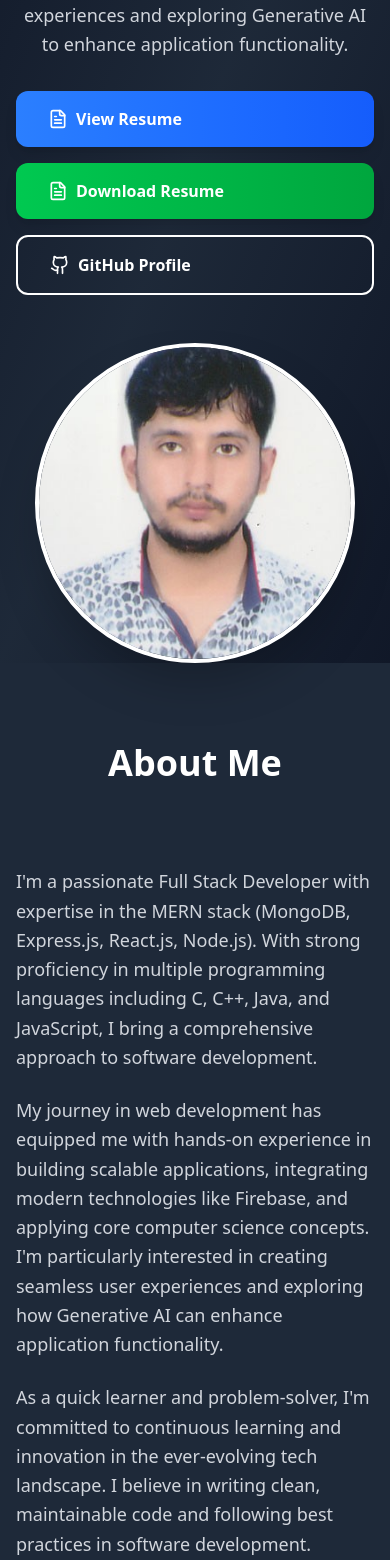
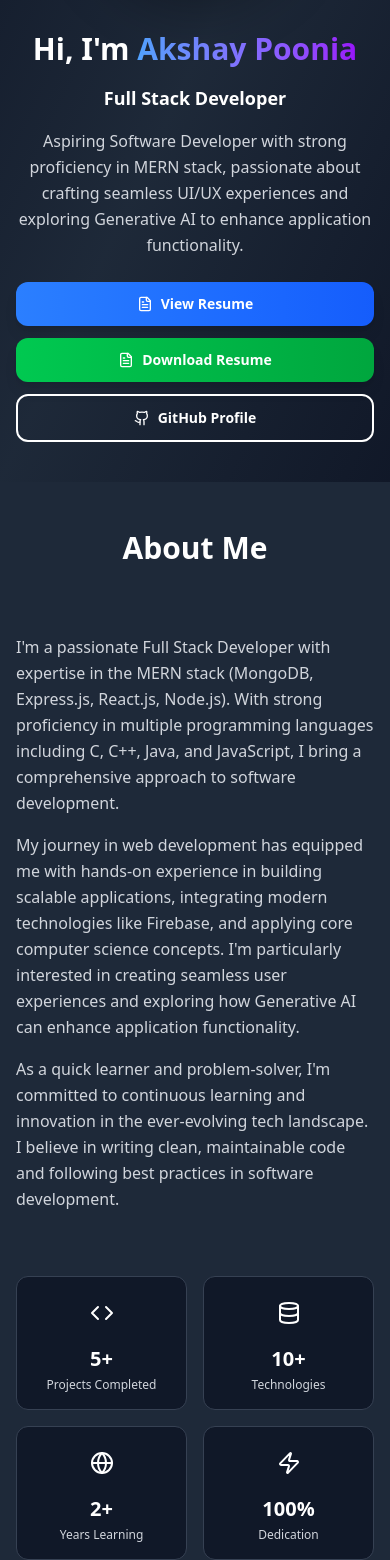
Before and after one commit to akshay12345poonia/Portfolio, a React (Vite) app in the folder portfolio/: page / in a window 390 px wide. Shown: the part 362-1922 px from the top of the page. Built offline with nearby package versions, Linux system fonts and the light colour scheme.

Commit message:
portfolio

```diff
--- a/portfolio/src/components/About.jsx
+++ b/portfolio/src/components/About.jsx
@@ -9,30 +9,30 @@ const About = () => {
   ]
 
   return (
-    <section id="about" className="py-20 bg-gray-800">
+    <section id="about" className="py-12 md:py-16 lg:py-20 bg-gray-800">
       <div className="max-w-7xl mx-auto px-4 sm:px-6 lg:px-8">
-        <div className="text-center mb-16">
-          <h2 className="text-4xl font-bold mb-4">
+        <div className="text-center mb-12 md:mb-16">
+          <h2 className="text-3xl sm:text-4xl lg:text-5xl font-bold mb-4">
             About <span className="text-primary-400">Me</span>
           </h2>
-          <div className="w-24 h-1 bg-gradient-to-r from-primary-400 to-primary-600 mx-auto"></div>
+          <div className="w-16 sm:w-20 md:w-24 h-1 bg-gradient-to-r from-primary-400 to-primary-600 mx-auto"></div>
         </div>
 
-        <div className="grid grid-cols-1 lg:grid-cols-3 gap-12 items-center">
+        <div className="grid grid-cols-1 lg:grid-cols-3 gap-8 md:gap-12 items-start">
           {/* Text Content */}
-          <div className="lg:col-span-2 space-y-6">
-            <p className="text-lg text-gray-300 leading-relaxed">
+          <div className="lg:col-span-2 space-y-4 md:space-y-6">
+            <p className="text-base sm:text-lg md:text-xl text-gray-300 leading-relaxed">
               I'm a passionate Full Stack Developer with expertise in the MERN stack (MongoDB, Express.js, React.js,
               Node.js). With strong proficiency in multiple programming languages including C, C++, Java, and
               JavaScript, I bring a comprehensive approach to software development.
             </p>
-            <p className="text-lg text-gray-300 leading-relaxed">
+            <p className="text-base sm:text-lg md:text-xl text-gray-300 leading-relaxed">
               My journey in web development has equipped me with hands-on experience in building scalable applications,
               integrating modern technologies like Firebase, and applying core computer science concepts. I'm
               particularly interested in creating seamless user experiences and exploring how Generative AI can enhance
               application functionality.
             </p>
-            <p className="text-lg text-gray-300 leading-relaxed">
+            <p className="text-base sm:text-lg md:text-xl text-gray-300 leading-relaxed">
               As a quick learner and problem-solver, I'm committed to continuous learning and innovation in the
               ever-evolving tech landscape. I believe in writing clean, maintainable code and following best practices
               in software development.
@@ -40,21 +40,21 @@ const About = () => {
           </div>
 
           {/* Stats */}
-          <div className="grid grid-cols-2 gap-6">
+          <div className="grid grid-cols-2 gap-4 md:gap-6 mt-8 lg:mt-0">
             {stats.map((stat, index) => {
               const IconComponent = stat.icon
               return (
                 <div
                   key={index}
-                  className="bg-gray-900 p-6 rounded-xl border border-gray-700 text-center hover:border-primary-500 transition-all duration-300 transform hover:scale-105"
+                  className="bg-gray-900 p-4 md:p-6 rounded-xl border border-gray-700 text-center hover:border-primary-500 transition-all duration-300 transform hover:scale-105"
                 >
-                  <div className="flex justify-center mb-4">
-                    <div className="p-3 bg-primary-500/20 rounded-lg">
-                      <IconComponent className="w-8 h-8 text-primary-400" />
+                  <div className="flex justify-center mb-3 md:mb-4">
+                    <div className="p-2 md:p-3 bg-primary-500/20 rounded-lg">
+                      <IconComponent className="w-6 h-6 md:w-8 md:h-8 text-primary-400" />
                     </div>
                   </div>
-                  <h3 className="text-2xl font-bold text-primary-400 mb-2">{stat.number}</h3>
-                  <p className="text-gray-300 text-sm">{stat.label}</p>
+                  <h3 className="text-xl md:text-2xl font-bold text-primary-400 mb-1 md:mb-2">{stat.number}</h3>
+                  <p className="text-gray-300 text-xs md:text-sm">{stat.label}</p>
                 </div>
               )
             })}
--- a/portfolio/src/components/Hero.jsx
+++ b/portfolio/src/components/Hero.jsx
@@ -9,23 +9,23 @@ const Hero = ({ onResumeClick }) => {
       className="min-h-screen flex items-center bg-gradient-to-br from-gray-900 via-gray-800 to-gray-900 pt-16"
     >
       <div className="max-w-7xl mx-auto px-4 sm:px-6 lg:px-8">
-        <div className="grid grid-cols-1 lg:grid-cols-2 gap-12 items-center">
+        <div className="grid grid-cols-1 lg:grid-cols-2 gap-8 md:gap-12 items-center">
           {/* Text Content */}
-          <div className="text-center lg:text-left animate-fade-in">
-            <h1 className="text-4xl sm:text-5xl lg:text-6xl font-bold mb-6 leading-tight">
-              Hi, I'm{" Akshay Poonia "}
-              <span className="bg-gradient-to-r from-primary-400 to-primary-600 bg-clip-text text-transparent">
+          <div className="text-center lg:text-left animate-fade-in order-2 lg:order-1">
+            <h1 className="text-3xl xs:text-4xl sm:text-5xl lg:text-6xl xl:text-7xl font-bold mb-4 md:mb-6 leading-tight text-white">
+              Hi, I'm{" "}
+              <span className="bg-gradient-to-r from-blue-400 to-purple-600 bg-clip-text text-transparent">
                 Akshay Poonia
               </span>
             </h1>
-            <h2 className="text-xl sm:text-2xl text-primary-400 mb-6 font-semibold">Full Stack Developer</h2>
-            <p className="text-lg text-gray-300 mb-8 leading-relaxed max-w-2xl">
+            <h2 className="text-lg xs:text-xl sm:text-2xl md:text-3xl text-primary-400 mb-4 md:mb-6 font-semibold">Full Stack Developer</h2>
+            <p className="text-base sm:text-lg md:text-xl text-gray-300 mb-6 md:mb-8 leading-relaxed max-w-2xl mx-auto lg:mx-0">
               Aspiring Software Developer with strong proficiency in MERN stack, passionate about crafting seamless
               UI/UX experiences and exploring Generative AI to enhance application functionality.
             </p>
 
             {/* Action Buttons */}
-            <div className="flex flex-col sm:flex-row gap-4 justify-center lg:justify-start">
+            <div className="flex flex-col sm:flex-row gap-3 md:gap-4 justify-center lg:justify-start">
               {/* <button
                 onClick={onResumeClick}
                 className="inline-flex items-center px-8 py-4 bg-gradient-to-r from-primary-500 to-primary-600 text-white font-semibold rounded-xl hover:from-primary-600 hover:to-primary-700 transition-all duration-300 transform hover:scale-105 shadow-lg hover:shadow-primary-500/25"
@@ -43,35 +43,35 @@ const Hero = ({ onResumeClick }) => {
                 href="/Akshay_Resume.pdf"
                 target="_blank"
                 rel="noopener noreferrer"
-    className="inline-flex items-center px-8 py-4 bg-gradient-to-r from-blue-500 to-blue-600 text-white font-semibold rounded-xl hover:from-blue-600 hover:to-blue-700 transition-all duration-300 transform hover:scale-105 shadow-lg hover:shadow-blue-500/25"
+                className="inline-flex items-center justify-center px-6 md:px-8 py-3 md:py-4 bg-gradient-to-r from-blue-500 to-blue-600 text-white text-sm md:text-base font-semibold rounded-xl hover:from-blue-600 hover:to-blue-700 transition-all duration-300 transform hover:scale-105 shadow-lg hover:shadow-blue-500/25"
               >
-    <FileText className="w-5 h-5 mr-2" />
+                <FileText className="w-4 h-4 md:w-5 md:h-5 mr-2" />
                 View Resume
               </a>
               <a
                 href="/Akshay_Resume.pdf"
                 download="Akshay_Resume.pdf"
-    className="inline-flex items-center px-8 py-4 bg-gradient-to-r from-green-500 to-green-600 text-white font-semibold rounded-xl hover:from-green-600 hover:to-green-700 transition-all duration-300 transform hover:scale-105 shadow-lg hover:shadow-green-500/25"
+                className="inline-flex items-center justify-center px-6 md:px-8 py-3 md:py-4 bg-gradient-to-r from-green-500 to-green-600 text-white text-sm md:text-base font-semibold rounded-xl hover:from-green-600 hover:to-green-700 transition-all duration-300 transform hover:scale-105 shadow-lg hover:shadow-green-500/25"
               >
-    <FileText className="w-5 h-5 mr-2" />
+                <FileText className="w-4 h-4 md:w-5 md:h-5 mr-2" />
                 Download Resume
               </a>
               <a
                 href="https://github.com/akshay12345poonia"
                 target="_blank"
                 rel="noopener noreferrer"
-                className="inline-flex items-center px-8 py-4 border-2 border-primary-500 text-primary-400 font-semibold rounded-xl hover:bg-primary-500 hover:text-white transition-all duration-300 transform hover:scale-105"
+                className="inline-flex items-center justify-center px-6 md:px-8 py-3 md:py-4 border-2 border-primary-500 text-primary-400 text-sm md:text-base font-semibold rounded-xl hover:bg-primary-500 hover:text-white transition-all duration-300 transform hover:scale-105"
               >
-                <Github className="w-5 h-5 mr-2" />
+                <Github className="w-4 h-4 md:w-5 md:h-5 mr-2" />
                 GitHub Profile
               </a>
             </div>
           </div>
 
           {/* Profile Image */}
-          <div className="flex justify-center lg:justify-end animate-slide-up">
+          <div className="flex justify-center lg:justify-end animate-slide-up order-1 lg:order-2">
             <div className="relative">
-              <div className="w-80 h-80 sm:w-96 sm:h-96 rounded-full overflow-hidden border-4 border-primary-500 shadow-2xl shadow-primary-500/20">
+              <div className="w-64 h-64 xs:w-72 xs:h-72 sm:w-80 sm:h-80 md:w-96 md:h-96 lg:w-80 lg:h-80 xl:w-96 xl:h-96 rounded-full overflow-hidden border-4 border-primary-500 shadow-2xl shadow-primary-500/20">
                 <img
                   src="/profilem.jpg"
                   alt="Akshay Poonia"
@@ -79,9 +79,9 @@ const Hero = ({ onResumeClick }) => {
                 />
               </div>
               {/* Decorative elements */}
-              <div className="absolute -top-4 -right-4 w-20 h-20 bg-primary-500/20 rounded-full animate-bounce-slow"></div>
+              <div className="absolute -top-2 -right-2 xs:-top-4 xs:-right-4 w-12 h-12 xs:w-16 xs:h-16 md:w-20 md:h-20 bg-primary-500/20 rounded-full animate-bounce-slow"></div>
               <div
-                className="absolute -bottom-4 -left-4 w-16 h-16 bg-primary-400/20 rounded-full animate-bounce-slow"
+                className="absolute -bottom-2 -left-2 xs:-bottom-4 xs:-left-4 w-10 h-10 xs:w-12 xs:h-12 md:w-16 md:h-16 bg-primary-400/20 rounded-full animate-bounce-slow"
                 style={{ animationDelay: "1s" }}
               ></div>
             </div>
--- /dev/null
+++ b/portfolio/tailwind.config.js
@@ -0,0 +1,44 @@
+/** @type {import('tailwindcss').Config} */
+export default {
+  content: [
+    "./index.html",
+    "./src/**/*.{js,ts,jsx,tsx}",
+  ],
+  theme: {
+    extend: {
+      screens: {
+        'xs': '475px',
+      },
+      colors: {
+        primary: {
+          50: '#eff6ff',
+          100: '#dbeafe',
+          200: '#bfdbfe',
+          300: '#93c5fd',
+          400: '#60a5fa',
+          500: '#3b82f6',
+          600: '#2563eb',
+          700: '#1d4ed8',
+          800: '#1e40af',
+          900: '#1e3a8a',
+        },
+      },
+      animation: {
+        'fade-in': 'fadeIn 0.5s ease-in-out',
+        'slide-up': 'slideUp 0.5s ease-out',
+        'bounce-slow': 'bounce 3s infinite',
+      },
+      keyframes: {
+        fadeIn: {
+          '0%': { opacity: '0', transform: 'translateY(20px)' },
+          '100%': { opacity: '1', transform: 'translateY(0)' },
+        },
+        slideUp: {
+          '0%': { opacity: '0', transform: 'translateY(50px)' },
+          '100%': { opacity: '1', transform: 'translateY(0)' },
+        },
+      },
+    },
+  },
+  plugins: [],
+}
```
Also changed, not shown: portfolio/src/components/Contact.jsx (+20 -20 lines), portfolio/src/components/Projects.jsx (+26 -25 lines), portfolio/src/components/Skills.jsx (+14 -14 lines). Lines whose indentation alone changed are shown as unchanged.
